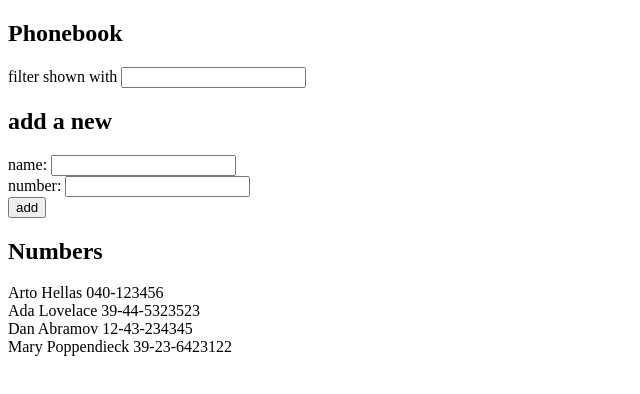
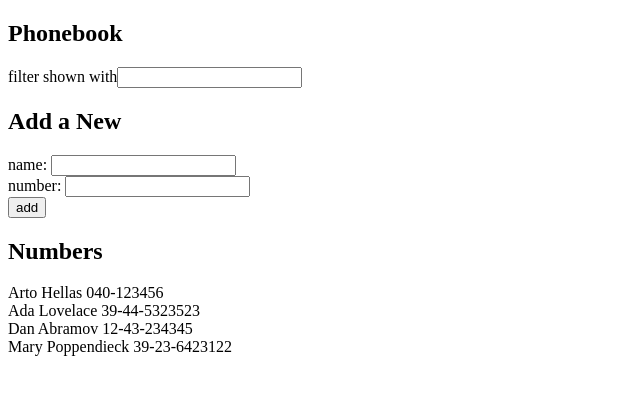
Before and after one commit to Antenni/fullstack, a React (Create React App) app in the folder part2/phonebook/: page / in a window 1280 px wide. Shown: the top 394 px of the page, without its empty margins (0-640 px from the left). Built offline with nearby package versions, Linux system fonts and the light colour scheme.

Commit message:
2.10 done

```diff
--- a/part2/phonebook/src/App.js
+++ b/part2/phonebook/src/App.js
@@ -1,4 +1,7 @@
 import { useState } from 'react'
+import Filter from './Filter'
+import PersonForm from './PersonForm'
+import Persons from './Persons'
 
 const App = () => {
 
@@ -45,22 +48,14 @@ const App = () => {
   return (
     <div>
       <h2>Phonebook</h2>
-      filter shown with <input value={newSearch} onChange={addNewSearch} />
-      <h2>add a new</h2>
-      <form onSubmit={addAccount}>
-        <div>
-          name: <input value={newName} onChange={addNewName} />
-        </div>
-        <div>
-        number: <input value={newNumber} onChange={addNewNumber}/>
-      </div>
-        <div>
-          <button type="submit">add</button>
-        </div>
-      </form>
+      <Filter title="filter shown with"
+      name={newSearch} handleFunction={addNewSearch} />
+      <h2>Add a New</h2>
+      <PersonForm addAccount={addAccount} newName={newName}
+      addNewName={addNewName} newNumber={newNumber}
+      addNewNumber={addNewNumber} />
       <h2>Numbers</h2>
-      {result.map((person,p) =>
-      <div key={p}>{person.name} {person.number}</div>)}
+      <Persons result={result} />
     </div>
   )
 }
--- /dev/null
+++ b/part2/phonebook/src/Filter.js
@@ -0,0 +1,10 @@
+import React from 'react'
+
+const Filter = ({title,name,handleFunction}) => {
+  return (
+    <div>{title}<input value={name} onChange={handleFunction} />
+    </div>
+  )
+}
+
+export default Filter
--- /dev/null
+++ b/part2/phonebook/src/PersonForm.js
@@ -0,0 +1,21 @@
+import React from 'react'
+
+const PersonForm = ({addAccount,newName,addNewName,newNumber,addNewNumber}) => {
+  return (
+    <div>
+      <form onSubmit={addAccount}>
+        <div>
+          name: <input value={newName} onChange={addNewName}/>
+        </div>
+        <div>
+          number: <input value={newNumber} onChange={addNewNumber}/>
+        </div>
+        <div>
+          <button type='submit'>add</button>
+        </div>
+      </form>
+    </div>
+  )
+}
+
+export default PersonForm
--- /dev/null
+++ b/part2/phonebook/src/Persons.js
@@ -0,0 +1,11 @@
+import React from 'react'
+
+const Persons = ({result}) => {
+  return (
+    <div>{result.map((person,p) =>
+        <div key={p}>{person.name} {person.number}</div>)}
+    </div>
+  )
+}
+
+export default Persons
```
